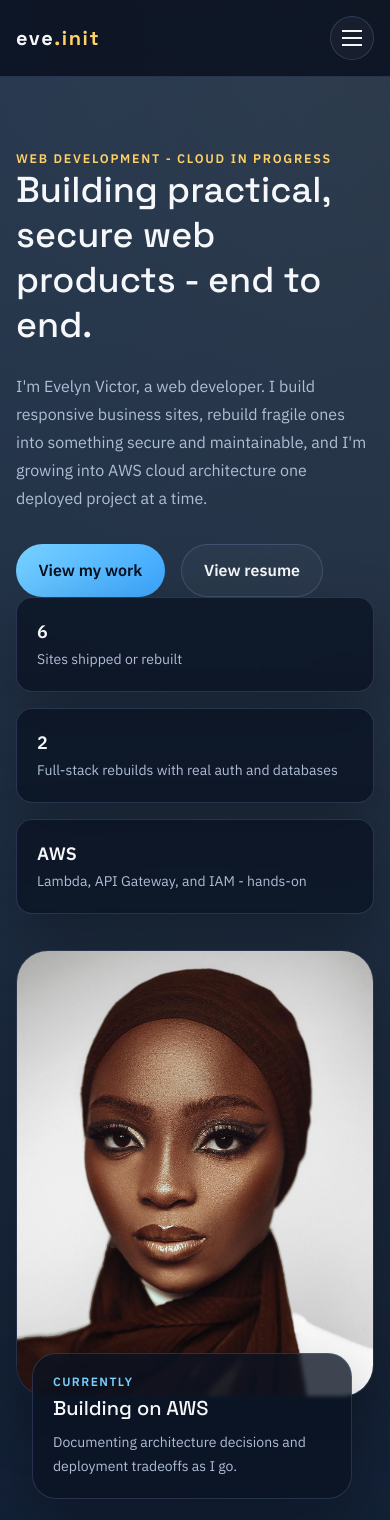
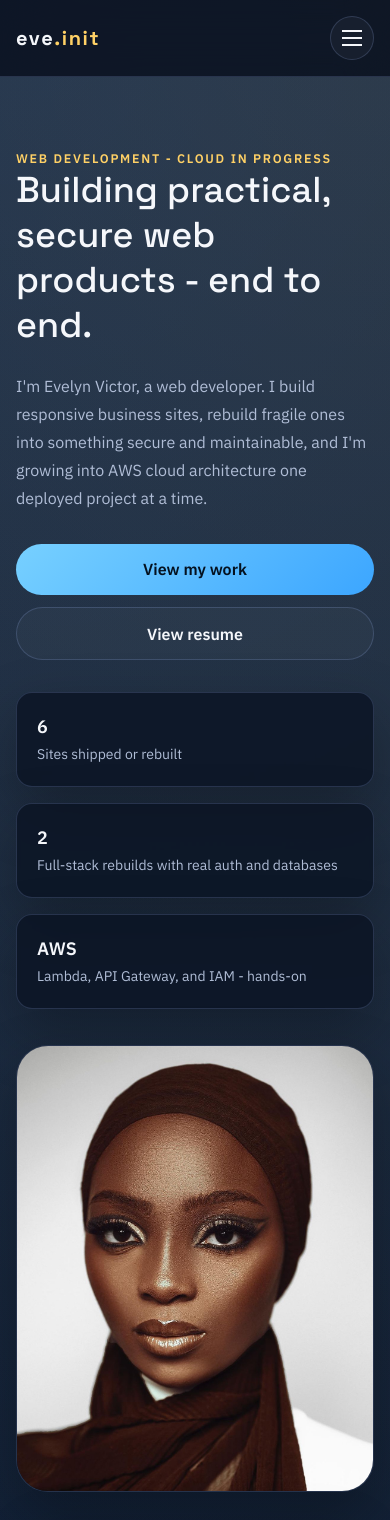
Before and after one commit to Evee2/eve.init, a React (Vite) app: page / in a window 390 px wide. Shown: the top 1520 px of the page. Built offline with nearby package versions, Linux system fonts and the light colour scheme.

Commit message:
fix: restore mobile breakpoint behavior for hero buttons and portrait/signal-card overlap

```diff
--- a/src/pages/Home.jsx
+++ b/src/pages/Home.jsx
@@ -51,11 +51,11 @@ function Home() {
               something secure and maintainable, and I'm growing into AWS cloud architecture one deployed
               project at a time.
             </p>
-            <div className="mt-8 flex flex-wrap gap-4">
-              <a href="#projects" className="button-primary">View my work</a>
-              <Link to="/resume" className="button-secondary">View resume</Link>
+            <div className="mt-8 flex flex-col gap-3 sm:flex-row sm:flex-wrap sm:gap-4">
+              <a href="#projects" className="button-primary w-full sm:w-auto">View my work</a>
+              <Link to="/resume" className="button-secondary w-full sm:w-auto">View resume</Link>
             </div>
-            <ul className="grid grid-cols-1 gap-4 sm:grid-cols-3">
+            <ul className="mt-8 grid grid-cols-1 gap-4 sm:grid-cols-3">
               {metrics.map((metric) => (
                 <li key={metric.label} className="card-surface rounded-2xl p-5">
                   <strong className="block text-lg text-ink">{metric.value}</strong>
@@ -66,14 +66,14 @@ function Home() {
           </div>
 
           <div className="relative grid gap-5">
-            <div className="card-surface ml-auto max-w-[420px] overflow-hidden rounded-[2rem]">
+            <div className="card-surface mx-auto w-full max-w-[420px] overflow-hidden rounded-[2rem] lg:ml-auto">
               <img
                 src="/media/portrait.jpg"
                 alt="Portrait of Evelyn Victor"
-                className="aspect-[4/5] h-full min-h-[360px] w-full object-cover"
+                className="aspect-[4/5] h-full min-h-[280px] w-full object-cover sm:min-h-[360px]"
               />
             </div>
-            <div className="card-surface ml-4 -mt-16 max-w-[320px] rounded-[1.5rem] p-5">
+            <div className="card-surface mx-auto mt-2 w-full max-w-[320px] rounded-[1.5rem] p-5 lg:ml-4 lg:-mt-16">
               <p className="mb-1 text-xs font-semibold uppercase tracking-[0.12em] text-accent">Currently</p>
               <p className="font-display text-xl">Building on AWS</p>
               <p className="mt-2 text-sm leading-6 text-muted">
```
